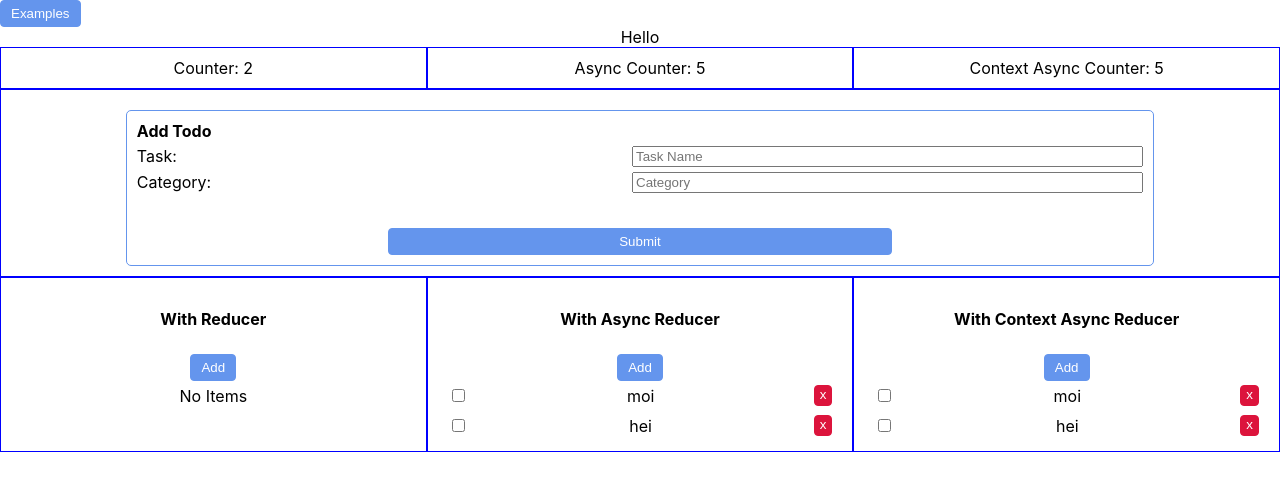
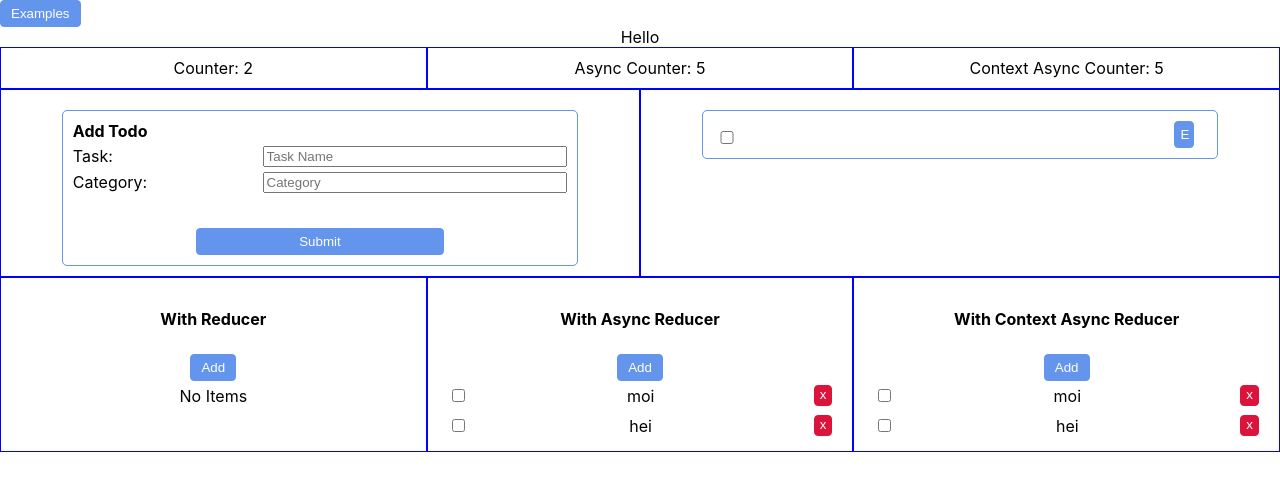
Before and after one commit to tkarling/testing-samples, a React (Create React App) app: page / in a window 1280 px wide. Shown: the top 490 px of the page. Built offline with nearby package versions, Linux system fonts and the light colour scheme.

Commit message:
showEditTodo implementation

```diff
--- a/src/App.tsx
+++ b/src/App.tsx
@@ -8,7 +8,8 @@ import WithContextAsyncState from './main/WithState/WithContextAsyncStateProvide
 import WithReducer from './main/WithReducer/WithReducer'
 import WithAsyncReducer from './main/WithReducer/WithAsyncReducer'
 import WithContextAsyncReducer from './main/WithReducer/WithContextAsyncReducer'
-import Form from './main/form/AddTodo'
+import AddTodo from './main/form/AddTodo'
+import ShowEditTodo from './main/form/ShowEditTodo'
 
 import LoginOrRegisterForm from './examples/loginForm/LoginOrRegister'
 
@@ -34,7 +35,10 @@ const Main: React.FC = () => (
       {widget(<WithAsyncState />)}
       {widget(<WithContextAsyncState />)}
     </Row>
-    <Row>{widget(<Form />)}</Row>
+    <Row>
+      {widget(<AddTodo />)}
+      {widget(<ShowEditTodo />)}
+    </Row>
     <Row>
       {widget(<WithReducer />)}
       {widget(<WithAsyncReducer />)}
--- a/src/components/Form.module.css
+++ b/src/components/Form.module.css
@@ -5,8 +5,16 @@
   padding-top: 5px;
 }
 
-.FormFieldInput {
-  flex-basis: 50%;
+.FormRow {
+  display: flex;
+  align-items: center;
+}
+
+.FormColumn {
+  display: flex;
+  flex-direction: column;
+  width: 100%;
+  padding: 0px 5px;
 }
 
 .Form {
@@ -49,3 +57,13 @@
   width: 50%;
   border: 1px solid cornflowerblue;
 }
+
+.FormButton {
+  flex-basis: 50px;
+}
+
+.FormEdit {
+  padding: 5px;
+  width: 20px;
+  border: 1px solid cornflowerblue;
+}
--- a/src/components/Form.tsx
+++ b/src/components/Form.tsx
@@ -4,7 +4,8 @@ import styles from './Form.module.css'
 
 export const TEST_ID = {
   link: 'link',
-  submitButton: 'submitButton'
+  submitButton: 'submitButton',
+  editButton: 'editButton'
 }
 export const FormField = ({
   id,
@@ -14,7 +15,9 @@ export const FormField = ({
   type,
   value = '', // a value always needed to make input controlled
   autoComplete,
-  onChange
+  onChange,
+  showLabel = true,
+  editing = true
 }: {
   id: string
   label?: string
@@ -24,12 +27,15 @@ export const FormField = ({
   value?: string
   autoComplete?: string
   onChange: Function
+  showLabel?: boolean
+  editing?: boolean
 }) => (
   <div className={styles.FormField}>
-    <label>{label || id}:</label>
+    {showLabel && <label>{label || id}:</label>}
+    {editing && (
       <input
         data-testid={id}
-      className={styles.FormFieldInput}
+        style={showLabel ? { minWidth: '60%' } : { minWidth: '100%' }}
         name={name || id}
         type={type}
         value={value}
@@ -37,7 +43,17 @@ export const FormField = ({
         placeholder={placeholder || label || id}
         autoComplete={autoComplete}
       />
+    )}
+    {!editing && <div>{value}</div>}
   </div>
+)
+
+export const FormRow = ({ children }: { children: any }) => (
+  <div className={styles.FormRow}>{children}</div>
+)
+
+export const FormColumn = ({ children }: { children: any }) => (
+  <div className={styles.FormColumn}>{children}</div>
 )
 
 export const Form = ({
@@ -48,7 +64,7 @@ export const Form = ({
   serverError
 }: {
   onSubmit: any
-  title: string
+  title?: string
   link?: { label: string; onClick: any }
   children: any
   serverError?: string
@@ -56,7 +72,9 @@ export const Form = ({
   const onSubmitP = useCallback(
     (event: any) => {
       event.preventDefault()
-      onSubmit(event)
+      onSubmit(event).catch(() => {
+        /**noop, erro already shown */
+      })
     },
     [onSubmit]
   )
@@ -82,3 +100,46 @@ export const Form = ({
     </form>
   )
 }
+
+export const FormHorizontal = ({
+  onSubmit,
+  title,
+  children,
+  serverError,
+  editing = false
+}: {
+  onSubmit: any
+  title?: string
+  children: any
+  serverError?: string
+  editing?: boolean
+}) => {
+  const onSubmitP = useCallback(
+    (event: any) => {
+      event.preventDefault()
+      onSubmit(event)
+    },
+    [onSubmit]
+  )
+  return (
+    <div>
+      <form className={styles.Form} onSubmit={onSubmitP}>
+        <div className={styles.FormTitleRow}>
+          <div className={styles.FormTitle}>{title}</div>
+        </div>
+        <FormRow>
+          <div style={{ width: '100%' }}>{children}</div>
+          <div className={styles.FormButton}>
+            <button
+              data-testid={TEST_ID.editButton}
+              className={styles.FormEdit}
+            >
+              E
+            </button>
+          </div>
+        </FormRow>
+        {editing && <div className={styles.FormError}>{serverError}</div>}
+      </form>
+    </div>
+  )
+}
--- a/src/hooks/useForm.ts
+++ b/src/hooks/useForm.ts
@@ -24,22 +24,70 @@ const useForm = (
     if (event && event.preventDefault) {
       event.preventDefault()
     }
-    callback(inputs)
-      .then(setInputs(initialValues))
-      .catch((error: Error) => setServerError(error.message))
+    return callback(inputs)
+      .then((shouldSetToInitialValues: boolean = false) => {
+        if (shouldSetToInitialValues === true) {
+          setInputs(initialValues)
+        }
+      })
+      .catch((error: Error) => {
+        setServerError(error.message)
+        throw error
+      })
   }
   const onChange = (event: any) => {
     const { name = 'nameNotSet', value } = event.target ? event.target : event
+    if (serverError) {
+      setServerError('')
+    }
     setInputs((inputs: any) => ({
       ...inputs,
       [name]: value
     }))
   }
+  const onToggle = (event: any) => {
+    const { name = 'nameNotSet' } = event.target ? event.target : event
+    onChange({ name, value: !!!inputs[name] })
+  }
   return {
     inputs,
     serverError,
     onSubmit,
+    onToggle,
     onChange
   }
 }
+
+export const useToggleEditingForm = (
+  {
+    initialValues = {},
+    callback = noop('submit')
+  }: {
+    initialValues?: any
+    callback?: Function
+  } = {
+    initialValues: {},
+    callback: noop('submit')
+  }
+) => {
+  const [editing, setEditing] = useState(false)
+  const { onSubmit, ...formProps } = useForm({ initialValues, callback })
+  const submit = (event: any) => {
+    if (!editing) {
+      setEditing(editing => !editing)
+      return
+    }
+    onSubmit(event)
+      .then(() => setEditing(editing => !editing))
+      .catch(() => {
+        /** noop, error already shown */
+      })
+  }
+  return {
+    ...formProps,
+    onSubmit: submit,
+    editing
+  }
+}
+
 export default useForm
--- a/src/main/form/AddTodo.tsx
+++ b/src/main/form/AddTodo.tsx
@@ -10,8 +10,8 @@ const submit = (inputs: any) => {
   if (!inputs.task) {
     return Promise.reject(new Error('Task required'))
   }
-  console.log('submitted', inputs)
-  return Promise.resolve({})
+  console.log('submitted', { ...inputs, completed: false })
+  return Promise.resolve(true)
 }
 
 const AddTodo = () => {
--- /dev/null
+++ b/src/main/form/ShowEditTodo.tsx
@@ -0,0 +1,71 @@
+import React from 'react'
+import { FIELDS } from './data'
+import {
+  FormHorizontal,
+  FormRow,
+  FormColumn,
+  FormField
+} from '../../components/Form'
+import { useToggleEditingForm as useForm } from '../../hooks/useForm'
+export const TEST_ID = {
+  container: 'container'
+}
+
+const submit = (inputs: any) => {
+  if (!inputs.task) {
+    return Promise.reject(new Error('Task required'))
+  }
+  console.log('submitted', inputs)
+  return Promise.resolve()
+}
+
+const ShowEditTodo = () => {
+  const {
+    inputs,
+    serverError,
+    editing,
+    onChange,
+    onToggle,
+    onSubmit
+  } = useForm({
+    callback: submit
+  })
+
+  return (
+    <div data-testid={TEST_ID.container}>
+      <FormHorizontal
+        onSubmit={onSubmit}
+        serverError={serverError}
+        editing={editing}
+      >
+        <FormRow>
+          <FormField
+            {...FIELDS.completed}
+            value={inputs.completed}
+            onChange={onToggle}
+            showLabel={false}
+            editing={true}
+          />
+          <FormColumn>
+            <FormField
+              {...FIELDS.task}
+              value={inputs.task}
+              onChange={onChange}
+              showLabel={false}
+              editing={editing}
+            />
+            <FormField
+              {...FIELDS.category}
+              value={inputs.category}
+              onChange={onChange}
+              showLabel={false}
+              editing={editing}
+            />
+          </FormColumn>
+        </FormRow>
+      </FormHorizontal>
+    </div>
+  )
+}
+
+export default ShowEditTodo
--- a/src/main/form/data.ts
+++ b/src/main/form/data.ts
@@ -16,5 +16,10 @@ export const FIELDS = {
   category: {
     id: 'category',
     label: 'Category'
+  },
+  completed: {
+    id: 'completed',
+    label: 'Completed',
+    type: 'checkbox'
   }
 }
```
Also changed, not shown: 1 other file (tests, documents, lock files or other folders). Lines whose indentation alone changed are shown as unchanged.
